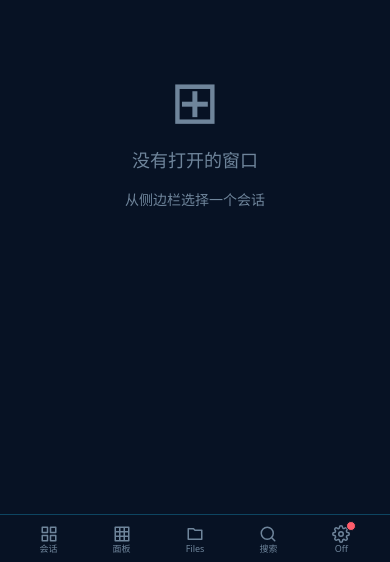
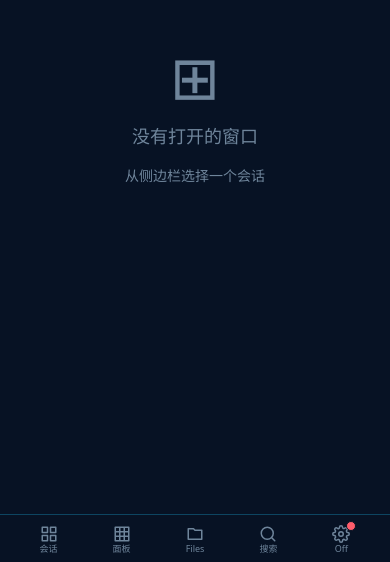
Before and after one commit to 21hbguo/TmuxGo, a Next.js app in the folder apps/frontend/: page / in a window 390 px wide. Shown: the part 282-844 px from the top of the page. Built offline with nearby package versions, Linux system fonts and the light colour scheme; no server answers.

Commit message:
fix: apply mobile dock padding on main element with safe fallback
Move paddingBottom from PaneGrid to the main element with env() 0px
fallback for better compatibility.

Co-Authored-By: Claude Opus 4.6 <noreply@anthropic.com>

```diff
--- a/apps/frontend/src/components/ConsoleLayout.tsx
+++ b/apps/frontend/src/components/ConsoleLayout.tsx
@@ -341,7 +341,7 @@ export function ConsoleLayout({ initialIsMobile=false }:{ initialIsMobile?:boole
       <InstallAppBanner />
       {!isMobile && <TopBar />}
       <div className="flex flex-1 min-h-0 min-w-0 overflow-hidden">
-        <main data-workspace-main className="flex flex-1 min-h-0 min-w-0 flex-col bg-bg-1">
+        <main data-workspace-main className="flex flex-1 min-h-0 min-w-0 flex-col bg-bg-1" style={isMobile?{paddingBottom:'calc(48px + env(safe-area-inset-bottom,0px))'}:undefined}>
           {isMobile ? <PaneGrid /> : <DesktopWorkbench />}
         </main>
       </div>
--- a/apps/frontend/src/components/PaneGrid.tsx
+++ b/apps/frontend/src/components/PaneGrid.tsx
@@ -262,7 +262,7 @@ export function PaneGrid() {
   }
 
   return (
-    <div className="h-full w-full min-h-0 min-w-0 bg-bg-1 relative overflow-hidden" style={isMobile?{paddingBottom:'calc(48px + env(safe-area-inset-bottom))'}:undefined}>
+    <div className="h-full w-full min-h-0 min-w-0 bg-bg-1 relative overflow-hidden">
       {pendingSwitchRef.current && (
         <div className="absolute inset-0 z-10 pointer-events-none bg-gradient-to-b from-bg-1/5 via-bg-1/15 to-bg-1/30" />
       )}
```
